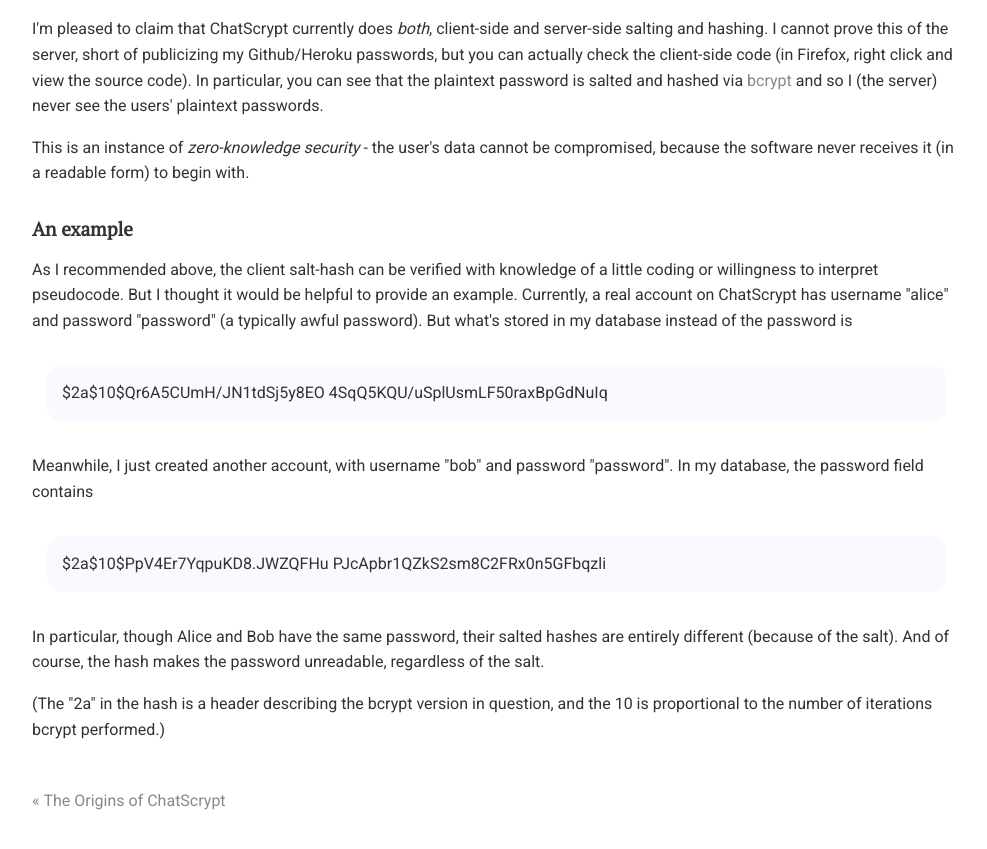
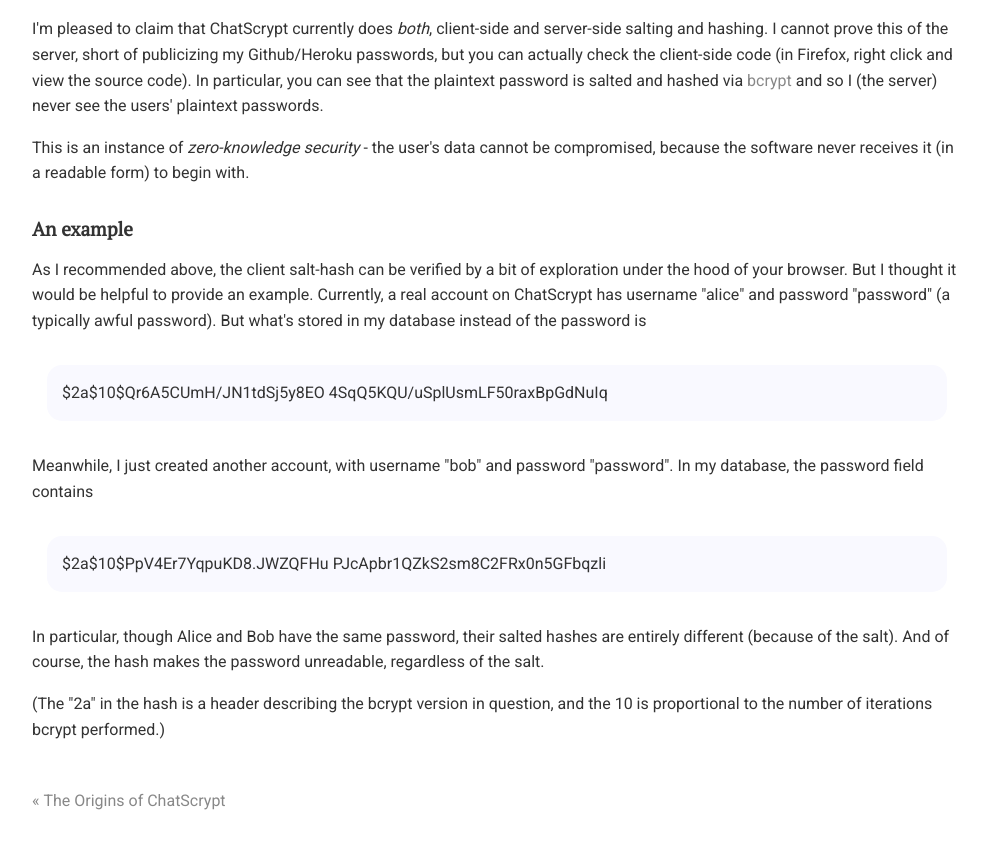
Before and after one commit to chatscrypt/chatscrypt.github.io, a Jekyll site: the page built from _posts/2019-12-25-zero-knowledge-security-chatscrypt-passwords.html, in a window 1280 px wide and 900 px high, scrolled down 1228 px. Shown: the top 849 px of the window, without its empty margins (143-1130 px from the left). Built offline with Jekyll 4.4.1, drawn with Linux system fonts in a browser that asks for light colours; comment, search, counter and statistics services are not loaded.

Commit message:
Update 2019-12-25-zero-knowledge-security-chatscrypt-passwords.html

```diff
--- a/_posts/2019-12-25-zero-knowledge-security-chatscrypt-passwords.html
+++ b/_posts/2019-12-25-zero-knowledge-security-chatscrypt-passwords.html
@@ -33,7 +33,7 @@
 
 <h2>An example</h2>
 
-As I recommended above, the client salt-hash can be verified with knowledge of a little coding or willingness to interpret pseudocode. But I thought it would be helpful to provide an example. Currently, a real account on ChatScrypt has username "alice" and password "password" (a typically awful password). But what's stored in my database instead of the password is
+As I recommended above, the client salt-hash can be verified by a bit of exploration under the hood of your browser. But I thought it would be helpful to provide an example. Currently, a real account on ChatScrypt has username "alice" and password "password" (a typically awful password). But what's stored in my database instead of the password is
 
 <div class="media">$2a$10$Qr6A5CUmH/JN1tdSj5y8EO 4SqQ5KQU/uSplUsmLF50raxBpGdNuIq</div>
 
```
